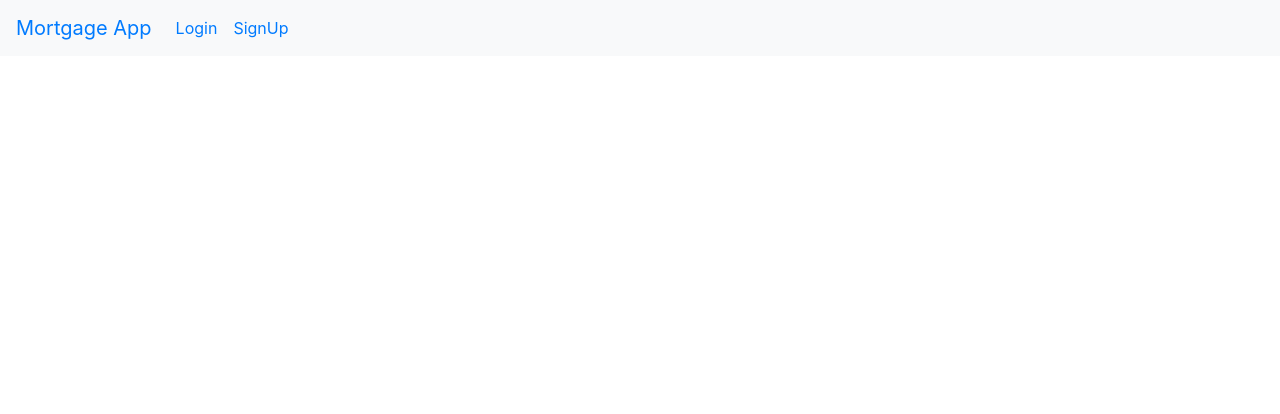
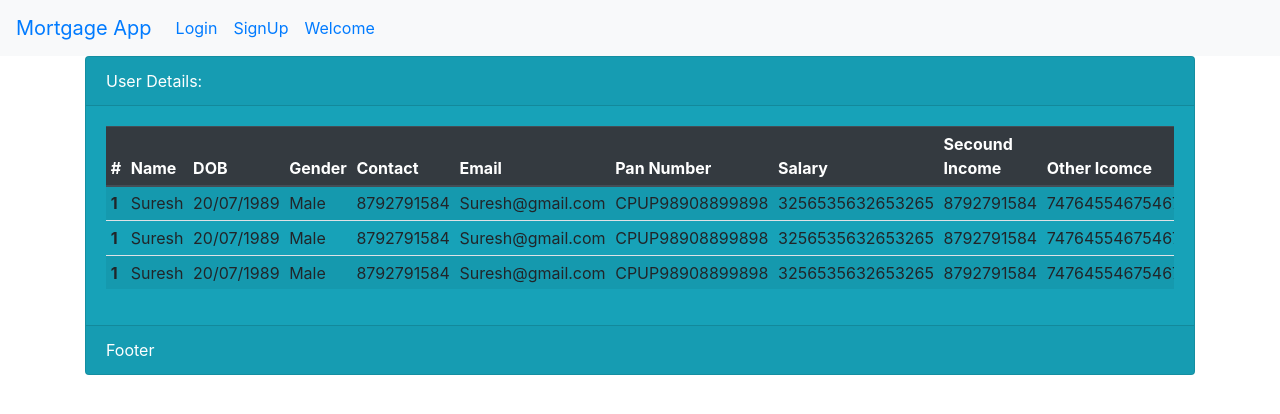
Before and after one commit to PanaromicHCL/LighteningMortgageUI1, a website: page app/index.html at #!/welcome in a window 1280 px wide. Drawn offline with nearby package versions, Linux system fonts and the light colour scheme; some packages are replaced by stand-ins of ours; a script that the page names is missing; files whose address does not match are found by name.

Commit message:
welcome page

```diff
--- a/app/app.js
+++ b/app/app.js
@@ -2,7 +2,7 @@
 
 // Declare app level module which depends on views, and core components
 angular.module('petApp', [
-  'ngRoute', 'ui.bootstrap', 'signInModule' ,'transctionsModule',
+  'ngRoute', 'ui.bootstrap', 'signInModule' ,'transctionsModule', 'welcomeModule'
 ]).
   config(['$locationProvider', '$routeProvider', function ($locationProvider, $routeProvider) {
     $locationProvider.hashPrefix('!');
@@ -13,6 +13,9 @@ angular.module('petApp', [
       }).when('/login', {
         templateUrl: 'login/login-template.html',
         controller: 'loginController'
+      }).when('/welcome', {
+        templateUrl: 'welcome/welcome-template.html',
+        controller: 'welcomeController'
       })
 
       .otherwise({ redirectTo: '/signIn' });
--- a/app/index.html
+++ b/app/index.html
@@ -46,6 +46,7 @@
         <a class="nav-link" href="#!/login">Login </a>
       </li>
       <li><a href="#!/signUp" class="text-decoration-none nav-link">SignUp</a></li>
+      <li><a href="#!/welcome" class="text-decoration-none nav-link">Welcome</a></li>
 
       <li class="nav-item">
         <a class="nav-link hidden" href="#!/transctions">Transctions </a>
@@ -94,6 +95,7 @@
 
   <script src="transactions/transctionsModule.js"></script>
   <script src="common.service/webApi.service.js"></script>
+  <script src="welcome/welcome-module.js"></script
 </body>
 
 </html>
--- a/app/signUp/signIn-module.js
+++ b/app/signUp/signIn-module.js
@@ -11,12 +11,7 @@ angular.module('signInModule', ['ui.bootstrap']).controller('paymentController',
 
   }
 
-
-
-
-  //};
   $scope.saveSignUpData = function () {
-
     $log.info('post-data' + JSON.stringify($scope.paymentDetail));
     $http({
       method: 'POST',
--- /dev/null
+++ b/app/welcome/welcome-module.js
@@ -0,0 +1,68 @@
+
+angular.module('welcomeModule', ['ui.bootstrap']).controller('welcomeController', function ($scope, $location, $http, restApiSerivce, $rootScope, $log, $document) {
+  //  $scope.baseUrl = 'http://10.117.189.228:8080/api/v1/';
+  $scope.welcomeDetails = {
+    email: '',
+    pwd: ''
+
+  }
+
+  $scope.loggedUserDetails = [{
+    "name": "Suresh",
+    "dob": "20/07/1989",
+    "gender": "Male",
+    "phone": "8792791584",
+    "email": "Suresh@gmail.com",
+    "pan": "CPUP98908899898",
+    "salary": "3256535632653265",
+    "secincome": "8792791584",
+    "otherincome": "747645546754675467"
+  }, {
+    "name": "Suresh",
+    "dob": "20/07/1989",
+    "gender": "Male",
+    "phone": "8792791584",
+    "email": "Suresh@gmail.com",
+    "pan": "CPUP98908899898",
+    "salary": "3256535632653265",
+    "secincome": "8792791584",
+    "otherincome": "747645546754675467"
+  }, {
+    "name": "Suresh",
+    "dob": "20/07/1989",
+    "gender": "Male",
+    "phone": "8792791584",
+    "email": "Suresh@gmail.com",
+    "pan": "CPUP98908899898",
+    "salary": "3256535632653265",
+    "secincome": "8792791584",
+    "otherincome": "747645546754675467"
+  }];
+
+
+
+
+  //};
+  $scope.saveSignUpData = function () {
+    //localStorage.id = $scope.paymentDetail.customerId;
+
+    // alert(JSON.stringify($scope.signUpDetails));
+    // alert(JSON.stringify($scope.paymentDetail));
+    $log.info('post-data' + JSON.stringify($scope.paymentDetail));
+    $http({
+      method: 'POST',
+      url: $scope.baseUrl + 'transaction ',
+      data: $scope.paymentDetail
+    }).then(function successCallback(response) {
+      $log.info(response);
+      if (response.data.status) {
+        alert('Successfully Transaction ');
+        $location.path('/transctions');
+      } else {
+        alert('Faled Transaction .');
+      }
+    }, function errorCallback(response) {
+
+    });
+  };
+});
--- /dev/null
+++ b/app/welcome/welcome-template.html
@@ -0,0 +1,45 @@
+<!-- This snippet uses Font Awesome 5 Free as a dependency. You can download it at fontawesome.io! -->
+<div class="container">
+  <div class="card bg-info text-white">
+    <div class="card-header">User Details:</div>
+    <div class="card-body">
+        <div class="table-responsive">
+      <table class="table table-striped table-hover table-sm">
+        <thead class="thead-dark">
+          <tr>
+            <th scope="col">#</th>
+            <th scope="col">Name</th>
+            <th scope="col">DOB</th>
+            <th scope="col">Gender</th>
+            <th scope="col">Contact</th>
+            <th scope="col">Email</th>
+            <th scope="col">Pan Number</th>
+            <th scope="col">Salary</th>
+
+            <th scope="col">Secound Income</th>
+            <th scope="col">Other Icomce</th>
+          </tr>
+        </thead>
+        <tbody>
+          <tr ng-repeat="user in loggedUserDetails">
+            <th scope="row">1</th>
+            <td>{{user.name}}</td>
+            <td>{{user.dob}}</td>
+            <td>{{user.gender}}</td>
+            <td>{{user.phone}}</td>
+            <td>{{user.email}}</td>
+            <td>{{user.pan}}</td>
+            <td>{{user.salary}}</td>
+            <td>{{user.secincome}}</td>
+            <td>{{user.otherincome}}</td>
+
+          </tr>
+
+        </tbody>
+      </table>
+      </div>
+    </div>
+    <div class="card-footer">Footer</div>
+  </div>
+
+</div>
```
